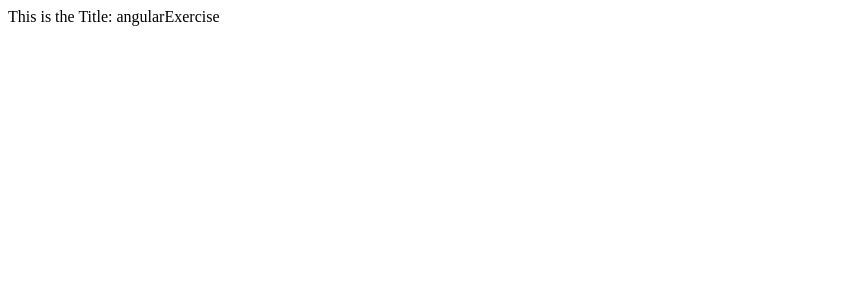
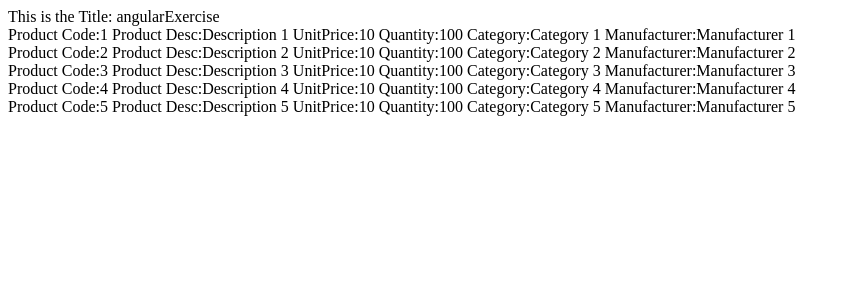
Before and after one commit to Gokul-DA/AngularExercise, an Angular app: page / in a window 1280 px wide. Shown: the top 300 px of the page, without its empty margins (0-851 px from the left). Built offline with nearby package versions, Linux system fonts and the light colour scheme.

Commit message:
Exercise 2: created a component and binded the data to template

```diff
--- a/src/app/app.component.html
+++ b/src/app/app.component.html
@@ -1 +1,3 @@
 This is the Title: {{ title }}
+
+<app-product></app-product>
--- /dev/null
+++ b/src/app/product-component/product-component.component.html
@@ -0,0 +1,10 @@
+<div>
+  <div *ngFor="let product of products">
+    <label>Product Code:{{ product.productCode }} </label>
+    <label>Product Desc:{{ product.productDescription }} </label>
+    <label>UnitPrice:{{ product.unitPrice }} </label>
+    <label>Quantity:{{ product.quantity }} </label>
+    <label>Category:{{ product.category }} </label>
+    <label>Manufacturer:{{ product.manufacturer }} </label>
+  </div>
+</div>
--- /dev/null
+++ b/src/app/product-component/product-component.component.ts
@@ -0,0 +1,31 @@
+import { Component } from '@angular/core';
+import { Product } from './product';
+
+@Component({
+  selector: 'app-product',
+  templateUrl: './product-component.component.html',
+  styleUrls: ['./product-component.component.css'],
+})
+export class ProductComponent {
+  products: Product[];
+  singleProduct: Product = new Product(
+    1,
+    'Description 123',
+    10,
+    100,
+    'Category 123',
+    'Manufacturer 123'
+  );
+  constructor() {
+    this.products = [
+      new Product(1, 'Description 1', 10, 100, 'Category 1', 'Manufacturer 1'),
+      new Product(2, 'Description 2', 10, 100, 'Category 2', 'Manufacturer 2'),
+      new Product(3, 'Description 3', 10, 100, 'Category 3', 'Manufacturer 3'),
+      new Product(4, 'Description 4', 10, 100, 'Category 4', 'Manufacturer 4'),
+      new Product(5, 'Description 5', 10, 100, 'Category 5', 'Manufacturer 5'),
+    ];
+  }
+  createProducts(product1: Product) {
+    this.products.push(product1);
+  }
+}
--- /dev/null
+++ b/src/app/product-component/product.ts
@@ -0,0 +1,24 @@
+export class Product {
+  productCode: number;
+  productDescription: string;
+  unitPrice: number;
+  quantity: number;
+  category: string;
+  manufacturer: string;
+
+  constructor(
+    productCode: number,
+    productDescription: string,
+    unitPrice: number,
+    quantity: number,
+    category: string,
+    manufacturer: string
+  ) {
+    this.productCode = productCode;
+    this.productDescription = productDescription;
+    this.unitPrice = unitPrice;
+    this.quantity = quantity;
+    this.category = category;
+    this.manufacturer = manufacturer;
+  }
+}
```
Also changed, not shown: src/app/app.module.ts (+5 -8 lines), src/app/product-component/product-component.component.css (added), 2 other files (tests, documents, lock files or other folders).
